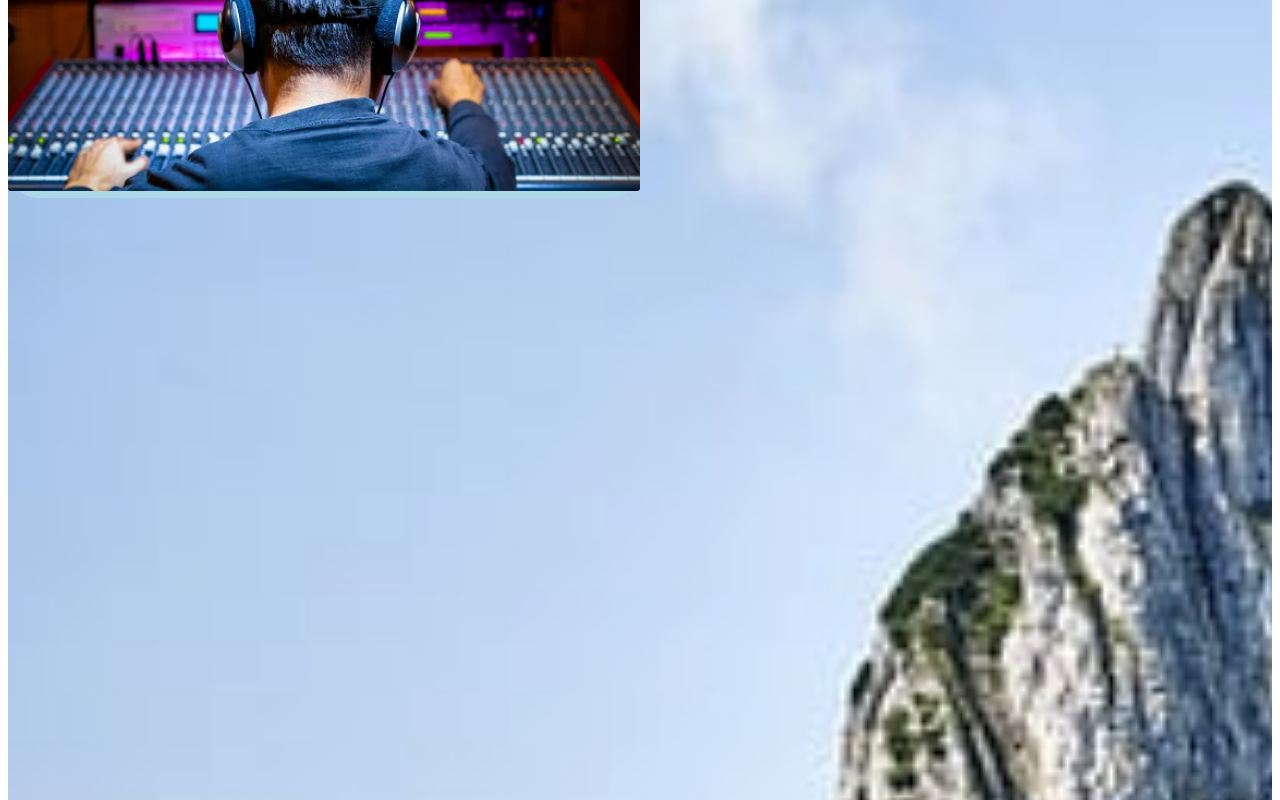
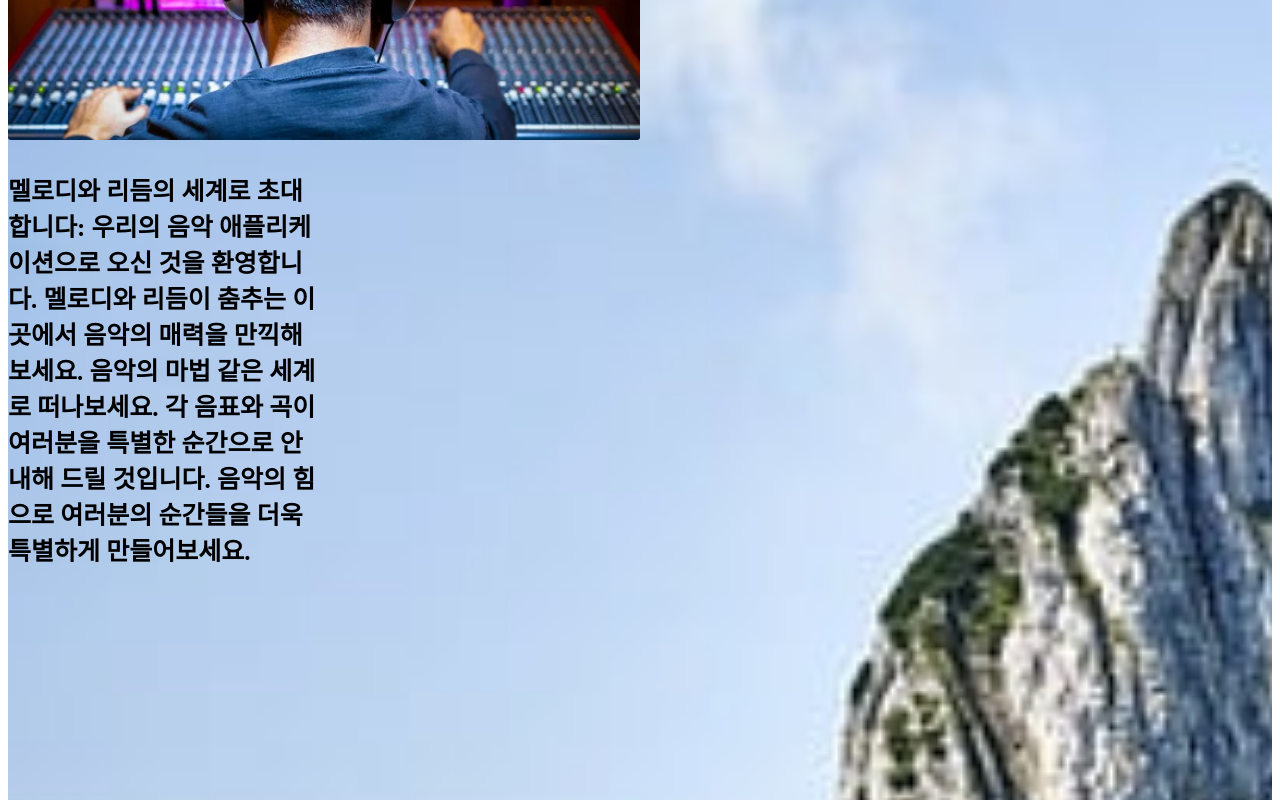
Before and after one commit to Thompsonclass/My_MusicSite_React.Web, a React (Create React App) app: page /main in a window 1280 px wide. Shown: the part 815-1615 px from the top of the page. Built offline with nearby package versions, Linux system fonts and the light colour scheme; the HTML template or start-up script is replaced by a standard one.

Commit message:
MaionCopmonetn

```diff
--- a/src/Component_Main/AppSongMainHome.jsx
+++ b/src/Component_Main/AppSongMainHome.jsx
@@ -32,16 +32,13 @@ const MainTitle = styled.div`
 const AppSongMainHome = () => {
   // intro 섹션의 가시성 상태를 관리하는 상태 변수
   const [showIntro, setShowIntro] = useState(false);
+  const [showIntro_1, setShowIntro_1] = useState(false);
 
   useEffect(() => {
     // 스크롤 이벤트 핸들러 함수
     const handleScroll = () => {
-      const introSection = document.getElementById('intro');
-      if (introSection) {
-        const introPosition = introSection.getBoundingClientRect().top;
-        const windowHeight = window.innerHeight;
-        setShowIntro(introPosition < windowHeight * 0.75);
-      }
+      handleSectionScroll('intro', setShowIntro);
+      handleSectionScroll('intro_1', setShowIntro_1);
     };
 
     // 스크롤 이벤트 리스너 등록
@@ -53,19 +50,37 @@ const AppSongMainHome = () => {
     };
   }, []);
 
+    const handleSectionScroll = (sectionId, setShowState) => {
+    const section = document.getElementById(sectionId);
+    if (section) {
+      const sectionPosition = section.getBoundingClientRect().top;
+      const windowHeight = window.innerHeight;
+      setShowState(sectionPosition < windowHeight * 0.75);
+    }
+  };
+
   // react-spring의 useSpring 훅을 사용하여 intro 섹션의 애니메이션 스타일 정의
   const introProps = useSpring({
     fontFamily: `'Noto Serif KR', serif`, // 글시체 설정
     borderRadius: '30px',
     width: '50%',
-    background: 'lightblue',
-    fontSize: '30px',
+    fontSize: '25px',
     opacity: showIntro ? 1 : 0,
     transform: showIntro ? 'translateX(0)' : 'translateX(-20%)', // 왼쪽으로 이동
     config: config.slow, // 스크롤 속도를 느리게 설정
     fontWeight: 'bold',
   });
 
+  const intro_1Props = useSpring({
+    fontFamily: `'Noto Serif KR', serif`, // 글시체 설정
+    borderRadius: '30px',
+    width: '50%',
+    fontSize: '25px',
+    opacity: showIntro_1 ? 1 : 0,
+    transform: showIntro_1 ? 'translateX(0)' : 'translateX(-20%)', // 왼쪽으로 이동
+    config: config.slow, // 스크롤 속도를 느리게 설정
+    fontWeight: 'bold',
+  });
 
   return (
     <MusicMainimg>
@@ -77,6 +92,14 @@ const AppSongMainHome = () => {
         <p>우리의 음악 애플리케이션은 여러분을 환영합니다. 음악의 환상적인 세계로 여행하며,
            소중한 순간을 더욱 특별하게 만들어줄 음악들을 함께 하세요.</p>
         <Musicimg src={mainhome} alt="music" />
+        <animated.div style={intro_1Props} id="intro_1">
+        <p>멜로디와 리듬의 세계로 초대합니다:
+        우리의 음악 애플리케이션으로 오신 것을 환영합니다.
+        멜로디와 리듬이 춤추는 이 곳에서 음악의 매력을 만끽해보세요.
+        음악의 마법 같은 세계로 떠나보세요.
+        각 음표와 곡이 여러분을 특별한 순간으로 안내해 드릴 것입니다.
+        음악의 힘으로 여러분의 순간들을 더욱 특별하게 만들어보세요.</p>
+        </animated.div>
       </animated.div>
     </MainHomeWrapper>
     </MusicMainimg>
```
